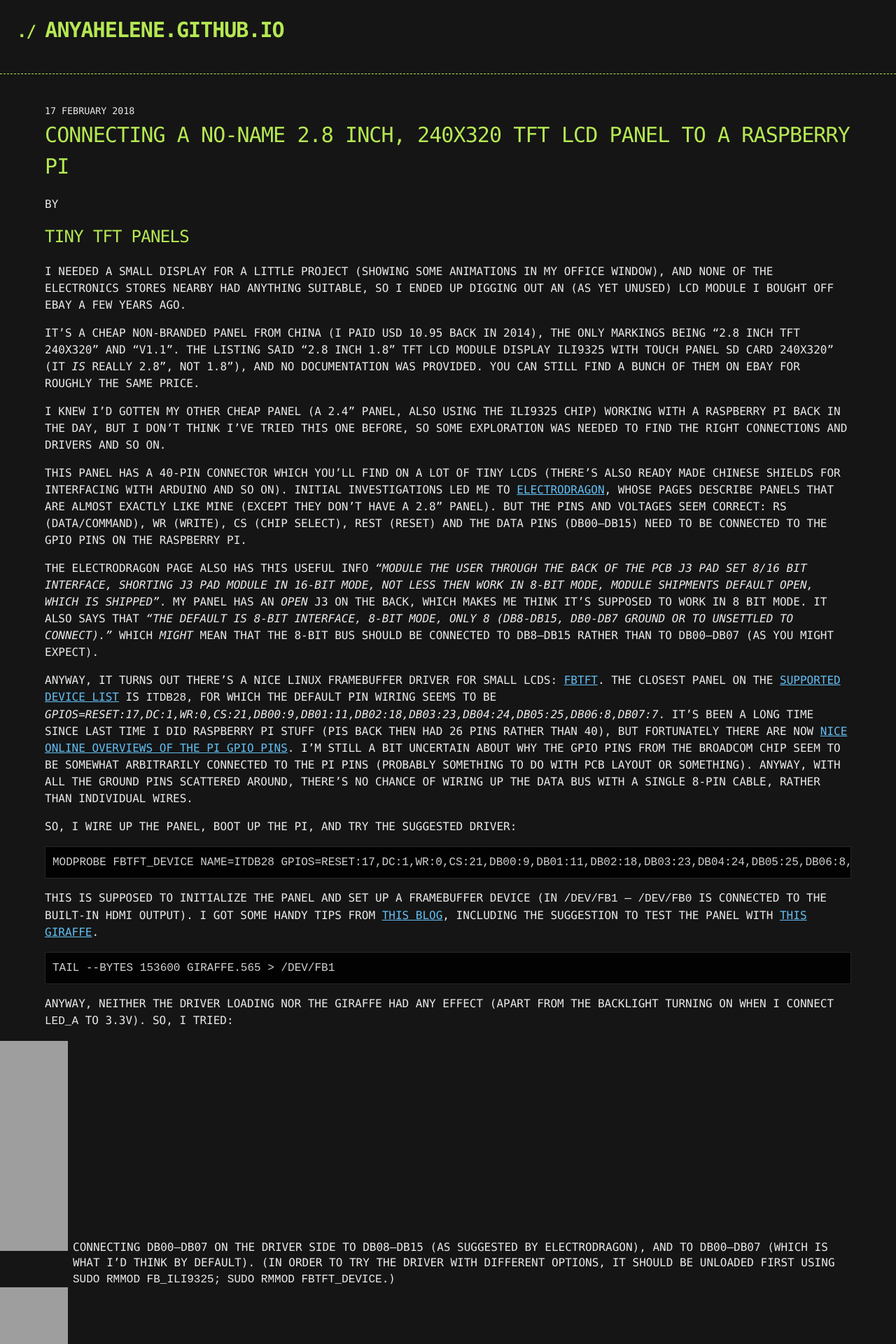
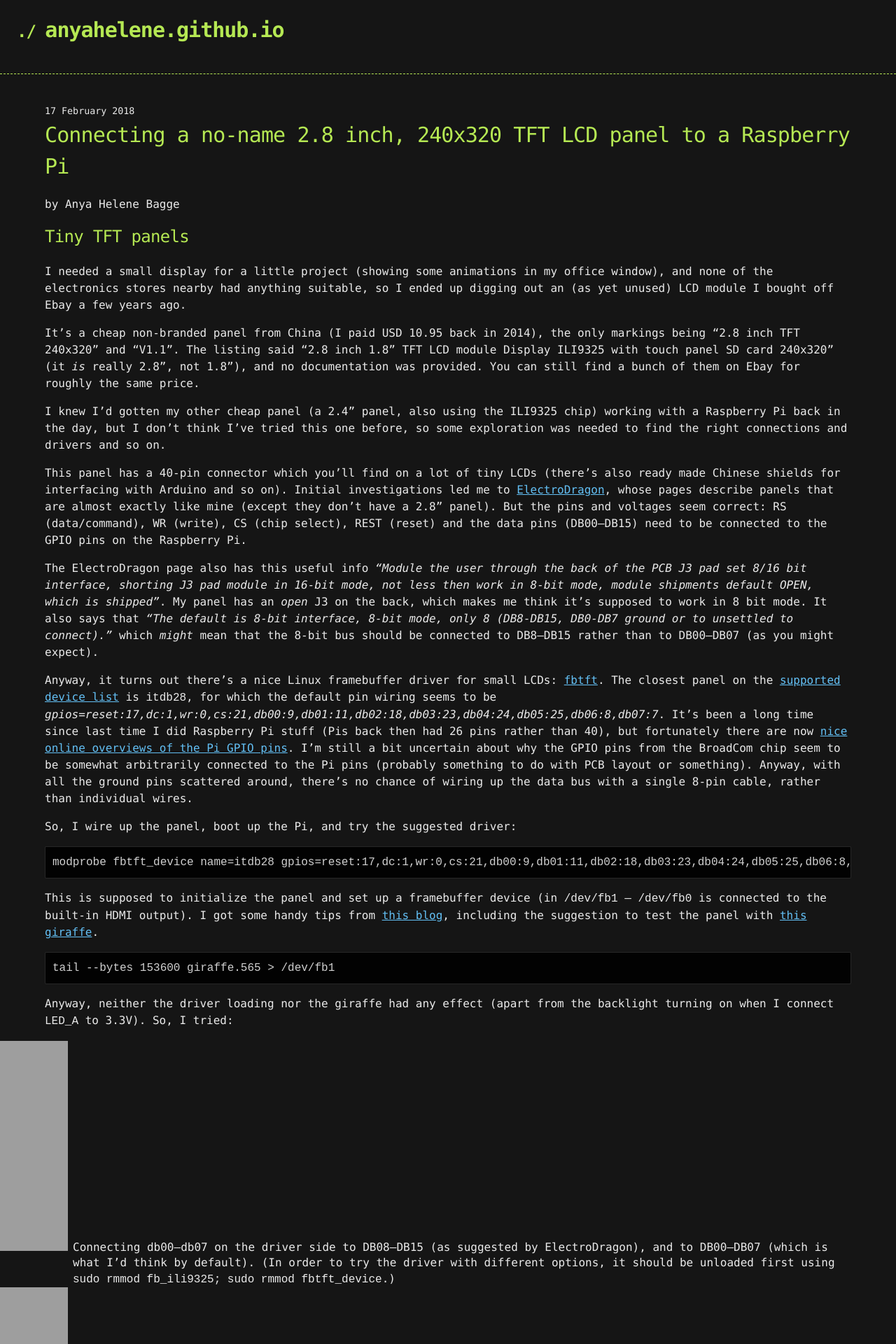
Before and after one commit to anyahelene/anyahelene.github.io, a Jekyll site: the page built from _posts/2018-02-17-tft-panel.md, in a window 1280 px wide. Shown: the top 1920 px of the page at 70% size. Built offline with Jekyll 4.4.1, drawn with Linux system fonts in a browser that asks for light colours; the repository's description, which GitHub fills in, is left out.

Commit message:
style adjust

```diff
--- a/_config.yml
+++ b/_config.yml
@@ -4,3 +4,4 @@ sass:
 
 permalink: /blog/:year/:month/:day/:slug/
 timezone: Europe/Amsterdam
+author: Anya Helene Bagge
--- a/assets/css/style.scss
+++ b/assets/css/style.scss
@@ -10,7 +10,7 @@ $lnColor: #63c0f5;
 
 body, header h1, h1,h2,h3,h4,h5,h6, .btn {
     font-family: Monaco, "Bitstream Vera Sans Mono", "Lucida Console", Terminal, monospace;
-    text-transform: uppercase;
+/*    text-transform: uppercase;*/
 
 
 }
```
